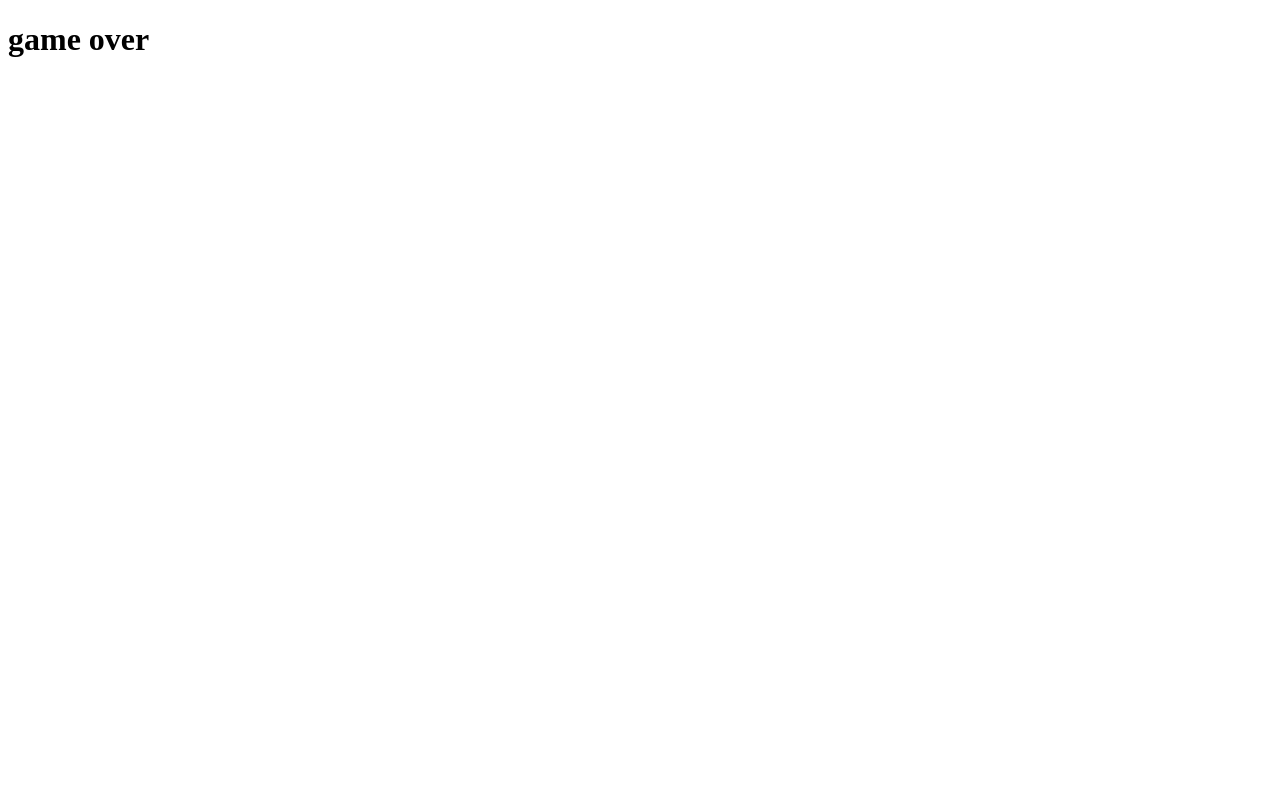
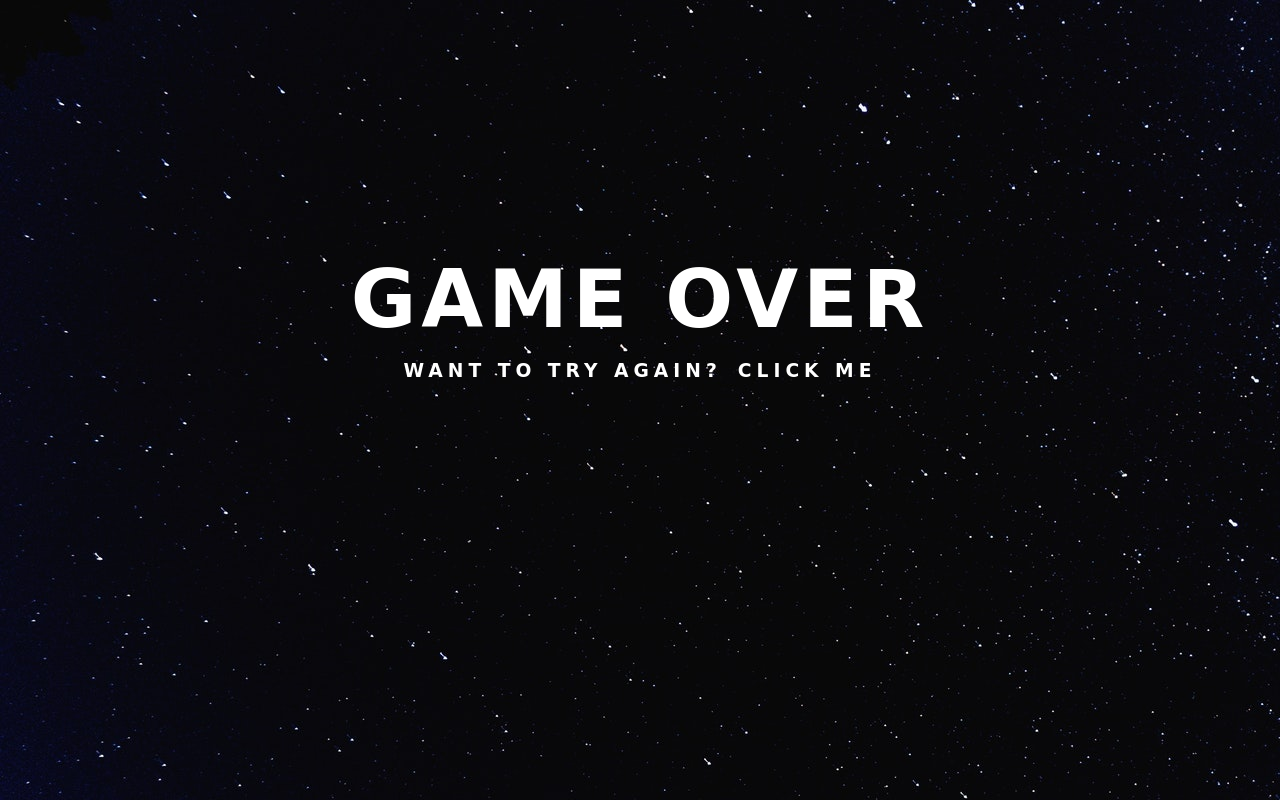
Before and after one commit to ktriviso/collision, a plain HTML site: page end.html in a window 1280 px wide. Drawn offline with nearby package versions, Linux system fonts and the light colour scheme; a web font is replaced by a local one.

Commit message:
game over page

```diff
--- a/app.js
+++ b/app.js
@@ -51,8 +51,11 @@ $(document).ready(function() {
   // collision detection
   function collision(ship, ast) {
     if (ship.x < ast.x + ast.width && ship.x + ship.width > ast.x && ship.y < ast.y + ast.height && ship.height + ship.y > ast.y) {
-      // collision is happening
+      console.log('collision')
       life--
+      // flashes css change on collision
+      $(spaceship).css('height', '150px')
+      setTimeout(function(){ $(spaceship).css('height', '100px') },400)
       if(life === 0){
           // user died, life left is 0
           document.location.href = 'end.html';
--- a/end.html
+++ b/end.html
@@ -3,8 +3,15 @@
     <head>
         <meta charset="utf-8">
         <title>Collision</title>
+        <link rel="stylesheet" href="style.css">
+        <link href="https://fonts.googleapis.com/css?family=Chicle" rel="stylesheet">
+        <script src="https://code.jquery.com/jquery-3.3.1.js" integrity="sha256-2Kok7MbOyxpgUVvAk/HJ2jigOSYS2auK4Pfzbm7uH60=" crossorigin="anonymous"></script>
     </head>
     <body>
-        <h1>game over</h1>
+        <h1 class="title">game over</h1>
+        <h3>want to try again?<a href="app.html">click me</a></h3>
+
+
+    <script type="text/javascript" src="app.js"></script>
     </body>
 </html>
--- a/style.css
+++ b/style.css
@@ -12,10 +12,17 @@ html, body {
      overflow: hidden;
 }
 
-h1 {
+.title {
     font-size: 5rem;
-    padding-left: 2rem;
-    margin-top: 1rem;
+}
+
+h1, h3 {
+    height: max-content;
+    text-align: center;
+    position: absolute;
+    bottom: 50%;
+    right: 0;
+    left: 0;
 }
 
 h2 {
@@ -26,6 +33,16 @@ h2 {
 
 h2:first-of-type {
     right: 0;
+}
+
+a {
+    color: white;
+    text-decoration: none;
+    padding-left: 1rem;
+}
+
+a:hover {
+    color: #009999;
 }
 
 button {
@@ -81,3 +98,7 @@ button:focus {
     top: 8rem;
     z-index: 2000;
 }
+
+/* --------------------------------------
+end page
+--------------------------------------- */
```
